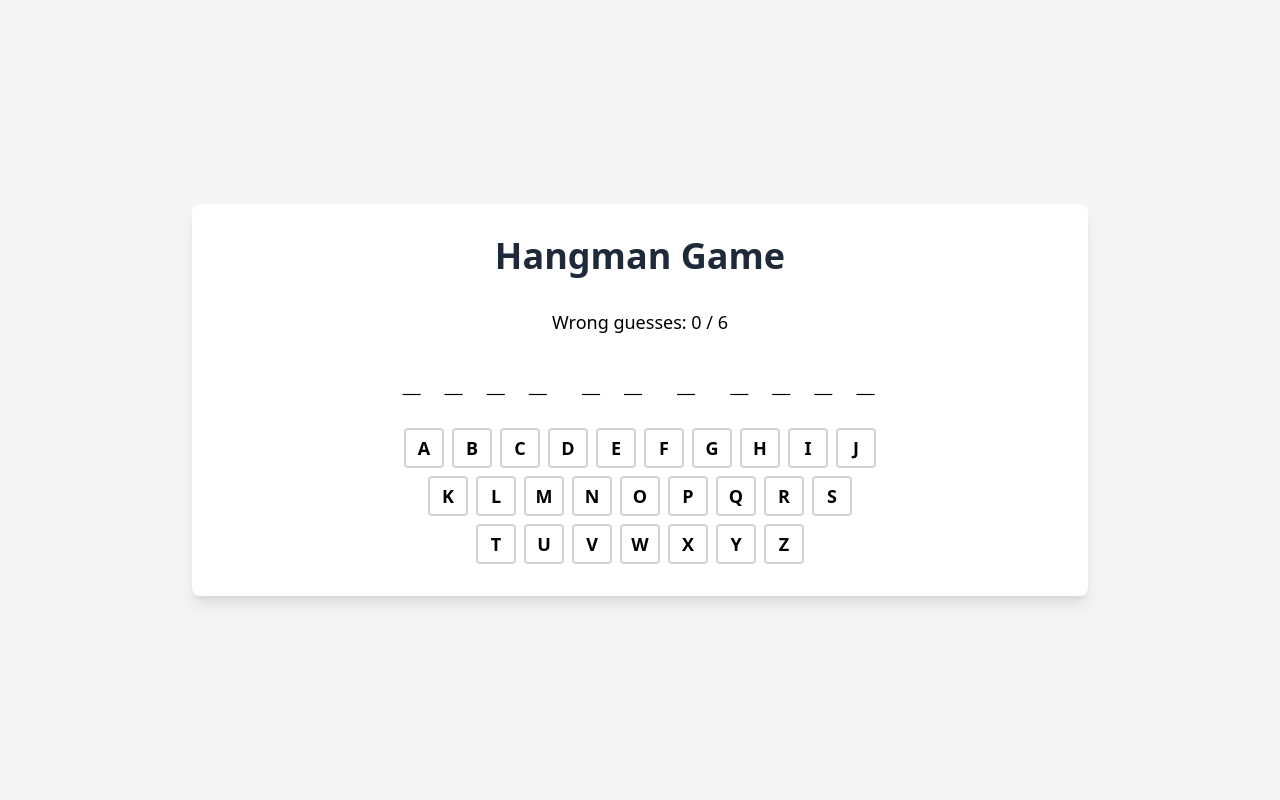
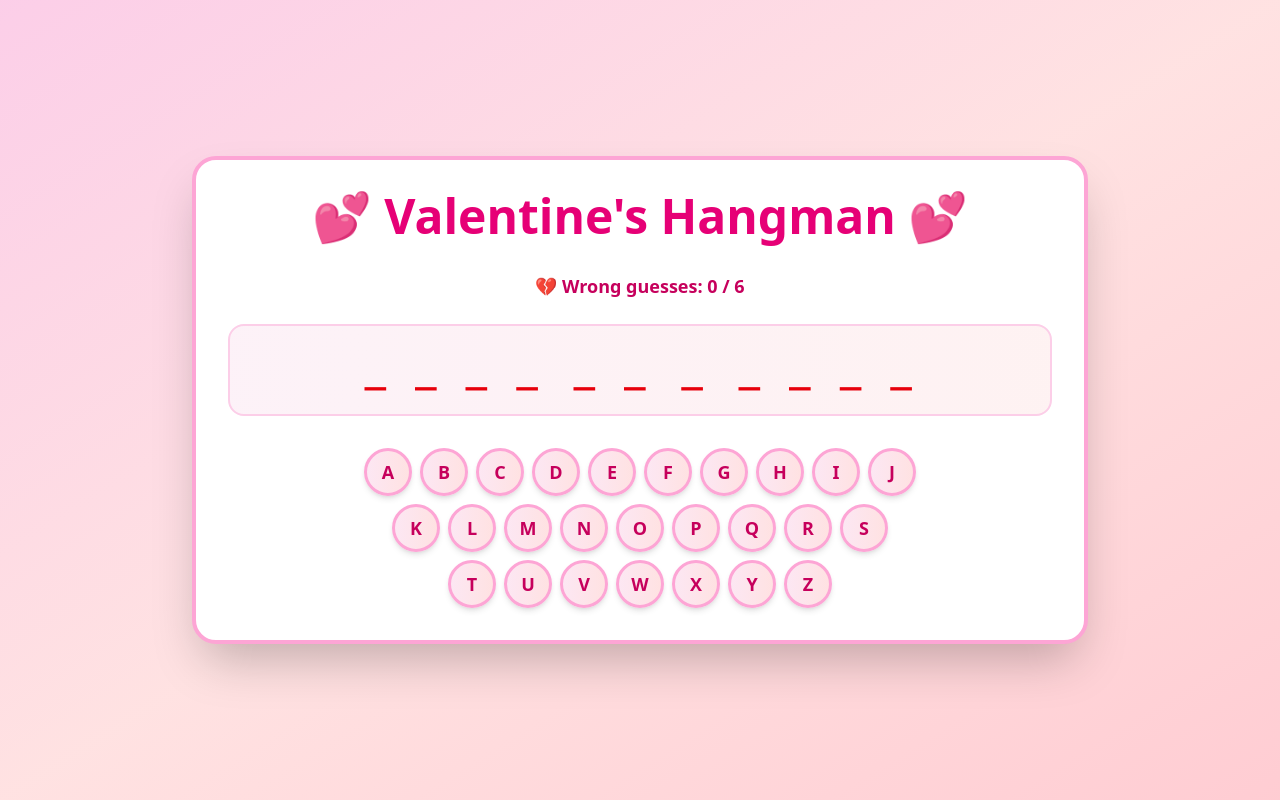
Before and after one commit to hkittelberger/valentine-hangman, a SvelteKit app: page / in a window 1280 px wide. Built offline with nearby package versions, Linux system fonts and the light colour scheme.

Commit message:
valentines styling

```diff
--- a/src/routes/+page.svelte
+++ b/src/routes/+page.svelte
@@ -48,20 +48,20 @@
 	}
 </script>
 
-<div class="min-h-screen bg-gray-100 flex flex-col items-center justify-center p-8">
-	<div class="max-w-4xl w-full bg-white rounded-lg shadow-lg p-8">
-		<h1 class="text-4xl font-bold text-center mb-8 text-gray-800">Hangman Game</h1>
+<div class="min-h-screen bg-gradient-to-br from-pink-200 via-red-100 to-rose-200 flex flex-col items-center justify-center p-8">
+	<div class="max-w-4xl w-full bg-white rounded-3xl shadow-2xl p-8 border-4 border-pink-300">
+		<h1 class="text-5xl font-bold text-center mb-8 text-pink-600">💕 Valentine's Hangman 💕</h1>
 
 		<!-- Wrong guesses counter -->
 		<div class="text-center mb-6">
-			<p class="text-lg">Wrong guesses: {wrongGuesses} / {maxWrongGuesses}</p>
+			<p class="text-lg font-semibold text-pink-700">💔 Wrong guesses: {wrongGuesses} / {maxWrongGuesses}</p>
 		</div>
 
 		<!-- Word display -->
-		<div class="text-center mb-8">
+		<div class="text-center mb-8 bg-gradient-to-r from-pink-50 to-red-50 p-6 rounded-2xl border-2 border-pink-200">
 			{#each displayWords as word, i}
 				<div class="inline-block mx-4">
-					<span class="text-3xl font-mono tracking-widest">{word}</span>
+					<span class="text-4xl font-mono tracking-widest text-red-600 font-bold">{word}</span>
 				</div>
 			{/each}
 		</div>
@@ -69,12 +69,12 @@
 		<!-- Game status -->
 		{#if hasWon}
 			<div class="text-center mb-6">
-				<p class="text-2xl text-green-600 font-bold">🎉 You Won! 🎉</p>
+				<p class="text-3xl text-pink-500 font-bold">💖 You Won! Love is in the air! 💖</p>
 			</div>
 		{:else if hasLost}
 			<div class="text-center mb-6">
-				<p class="text-2xl text-red-600 font-bold">💀 Game Over! 💀</p>
-				<p class="text-lg mt-2">The answer was: <span class="font-bold uppercase">{targetPhrase}</span></p>
+				<p class="text-3xl text-red-500 font-bold">� Heartbreak! Game Over! �</p>
+				<p class="text-lg mt-2 text-pink-700">The answer was: <span class="font-bold uppercase text-red-600">{targetPhrase}</span></p>
 			</div>
 		{/if}
 
@@ -83,9 +83,9 @@
 			<div class="text-center mb-6">
 				<button
 					on:click={resetGame}
-					class="bg-blue-500 hover:bg-blue-700 text-white font-bold py-2 px-4 rounded"
+					class="bg-gradient-to-r from-pink-400 to-red-400 hover:from-pink-500 hover:to-red-500 text-white font-bold py-3 px-6 rounded-full shadow-lg transform transition hover:scale-105"
 				>
-					Play Again
+					💕 Play Again 💕
 				</button>
 			</div>
 		{/if}
@@ -98,14 +98,14 @@
 					<button
 						on:click={() => guessLetter(letter)}
 						disabled={isLetterGuessed(letter) || gameOver}
-						class="w-10 h-10 rounded border-2 font-bold text-lg transition-colors
+						class="w-12 h-12 rounded-full border-3 font-bold text-lg transition-all duration-200 shadow-md
 							{isLetterGuessed(letter)
 								? isCorrectLetter(letter)
-									? 'bg-green-500 text-white border-green-500'
-									: 'bg-red-500 text-white border-red-500'
+									? 'bg-gradient-to-r from-pink-400 to-red-400 text-white border-pink-500 shadow-lg'
+									: 'bg-gradient-to-r from-gray-400 to-gray-500 text-white border-gray-500'
 								: gameOver
-									? 'bg-gray-300 text-gray-500 border-gray-300 cursor-not-allowed'
-									: 'bg-white hover:bg-gray-100 border-gray-300 hover:border-gray-400 cursor-pointer'
+									? 'bg-gray-200 text-gray-400 border-gray-300 cursor-not-allowed'
+									: 'bg-gradient-to-r from-pink-100 to-red-100 hover:from-pink-200 hover:to-red-200 border-pink-300 hover:border-pink-400 cursor-pointer text-pink-700 hover:shadow-lg transform hover:scale-110'
 							}"
 					>
 						{letter.toUpperCase()}
@@ -119,14 +119,14 @@
 					<button
 						on:click={() => guessLetter(letter)}
 						disabled={isLetterGuessed(letter) || gameOver}
-						class="w-10 h-10 rounded border-2 font-bold text-lg transition-colors
+						class="w-12 h-12 rounded-full border-3 font-bold text-lg transition-all duration-200 shadow-md
 							{isLetterGuessed(letter)
 								? isCorrectLetter(letter)
-									? 'bg-green-500 text-white border-green-500'
-									: 'bg-red-500 text-white border-red-500'
+									? 'bg-gradient-to-r from-pink-400 to-red-400 text-white border-pink-500 shadow-lg'
+									: 'bg-gradient-to-r from-gray-400 to-gray-500 text-white border-gray-500'
 								: gameOver
-									? 'bg-gray-300 text-gray-500 border-gray-300 cursor-not-allowed'
-									: 'bg-white hover:bg-gray-100 border-gray-300 hover:border-gray-400 cursor-pointer'
+									? 'bg-gray-200 text-gray-400 border-gray-300 cursor-not-allowed'
+									: 'bg-gradient-to-r from-pink-100 to-red-100 hover:from-pink-200 hover:to-red-200 border-pink-300 hover:border-pink-400 cursor-pointer text-pink-700 hover:shadow-lg transform hover:scale-110'
 							}"
 					>
 						{letter.toUpperCase()}
@@ -140,14 +140,14 @@
 					<button
 						on:click={() => guessLetter(letter)}
 						disabled={isLetterGuessed(letter) || gameOver}
-						class="w-10 h-10 rounded border-2 font-bold text-lg transition-colors
+						class="w-12 h-12 rounded-full border-3 font-bold text-lg transition-all duration-200 shadow-md
 							{isLetterGuessed(letter)
 								? isCorrectLetter(letter)
-									? 'bg-green-500 text-white border-green-500'
-									: 'bg-red-500 text-white border-red-500'
+									? 'bg-gradient-to-r from-pink-400 to-red-400 text-white border-pink-500 shadow-lg'
+									: 'bg-gradient-to-r from-gray-400 to-gray-500 text-white border-gray-500'
 								: gameOver
-									? 'bg-gray-300 text-gray-500 border-gray-300 cursor-not-allowed'
-									: 'bg-white hover:bg-gray-100 border-gray-300 hover:border-gray-400 cursor-pointer'
+									? 'bg-gray-200 text-gray-400 border-gray-300 cursor-not-allowed'
+									: 'bg-gradient-to-r from-pink-100 to-red-100 hover:from-pink-200 hover:to-red-200 border-pink-300 hover:border-pink-400 cursor-pointer text-pink-700 hover:shadow-lg transform hover:scale-110'
 							}"
 					>
 						{letter.toUpperCase()}
```
